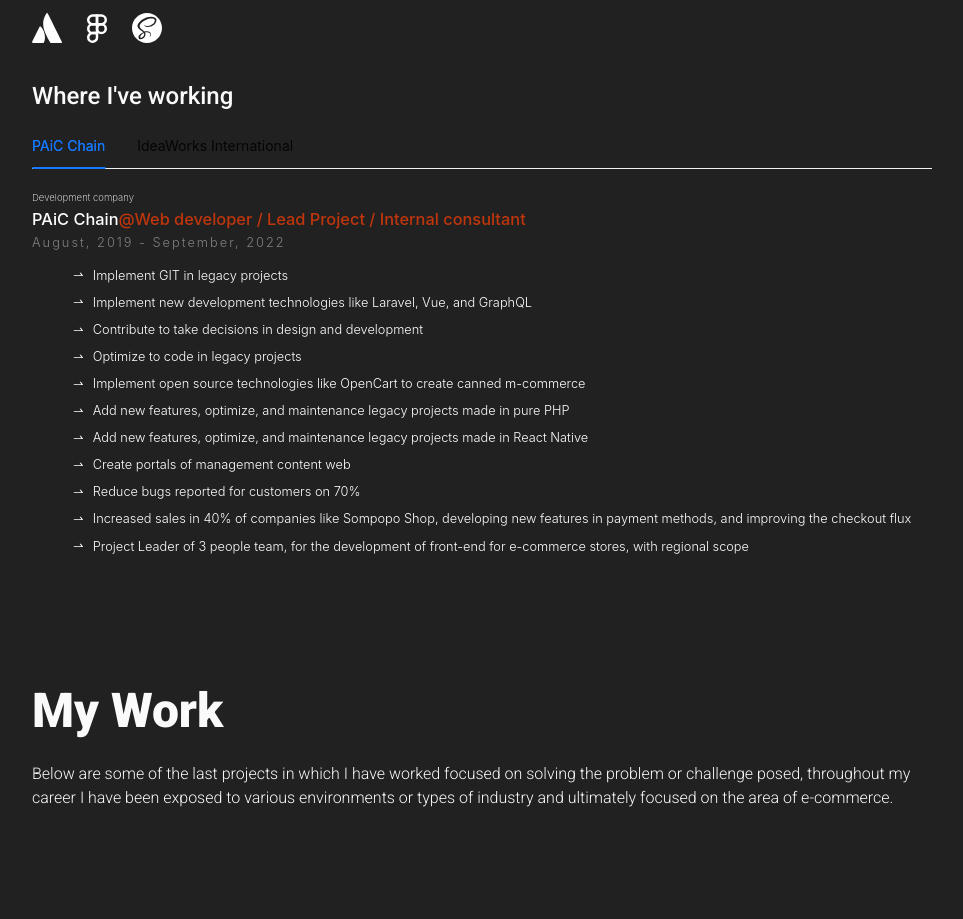
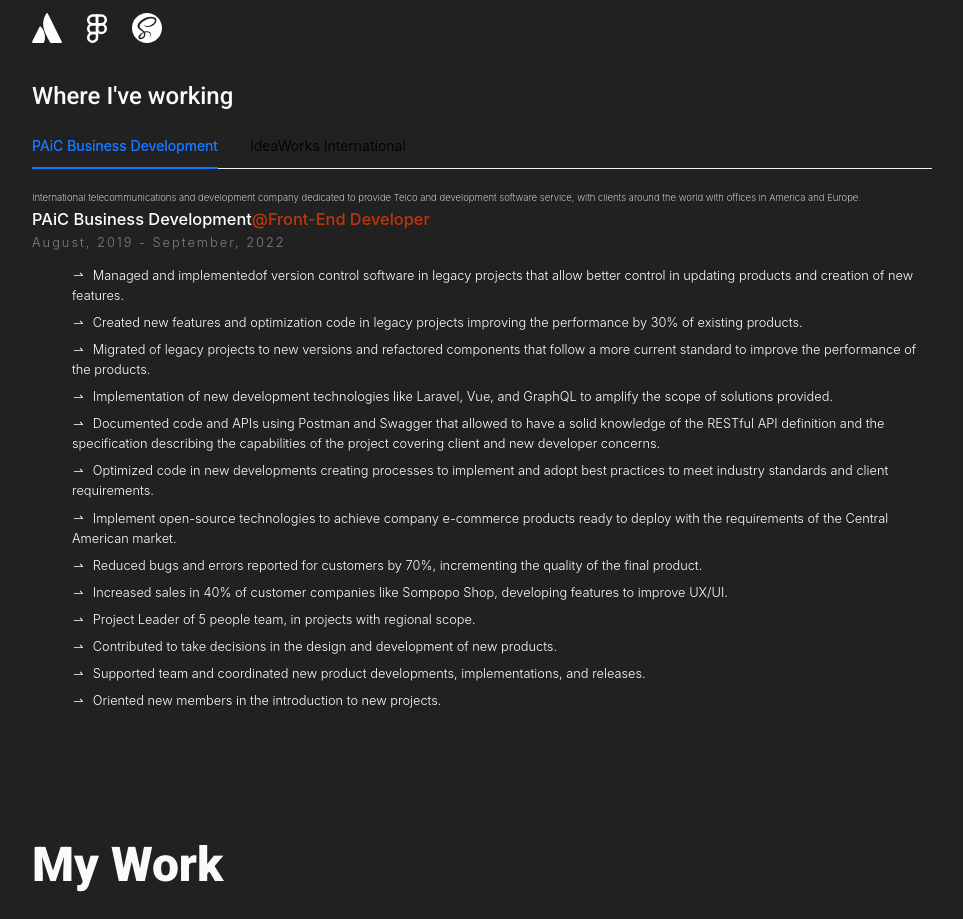
Before and after one commit to nolasco7a/portfalio, a React (Create React App) app: page / in a window 1280 px wide. Shown: the part 1860-2779 px from the top of the page, without its empty margins (158-1121 px from the left). Built offline with nearby package versions, Linux system fonts and the light colour scheme.

Commit message:
portfolio update

```diff
--- a/src/json/ivewokred.json
+++ b/src/json/ivewokred.json
@@ -1,39 +1,43 @@
 [
   {
-    "company":"PAiC Chain",
+    "company":"PAiC Business Development",
     "year":"August, 2019 - September, 2022",
-    "type":"Development company",
+    "type":"International telecommunications and development company dedicated to provide Telco and development software service, with clients around the world with offices in America and Europe.",
     "url": "https://paic-chain.com/",
-    "job": "Web developer / Lead Project / Internal consultant",
+    "job": "Front-End Developer",
     "contributions":[
-       "Implement GIT in legacy projects",
-        "Implement new development technologies like Laravel, Vue, and GraphQL",
-        "Contribute to take decisions in design and development",
-        "Optimize to code in legacy projects",
-        "Implement open source technologies like OpenCart to create canned m-commerce",
-        "Add new features, optimize, and maintenance legacy projects made in pure PHP",
-        "Add new features, optimize, and maintenance legacy projects made in React Native",
-        "Create portals of management content web",
-        "Reduce bugs reported for customers on 70%",
-        "Increased sales in 40% of companies like Sompopo Shop, developing new features in payment methods, and improving the checkout flux",
-        "Project Leader of 3 people team, for the development of front-end for e-commerce stores, with regional scope"
+        "Managed and implementedof version control software in legacy projects that allow better control in updating products and creation of new features.",
+        "Created new features and optimization code in legacy projects improving the performance by 30% of existing products.",
+        "Migrated of legacy projects to new versions and refactored components that follow a more current standard to improve the performance of the products.",
+        "Implementation of new development technologies like Laravel, Vue, and GraphQL to amplify the scope of solutions provided.",
+        "Documented code and APIs using Postman and Swagger that allowed to have a solid knowledge of the RESTful API definition and the specification describing the capabilities of the project covering client and new developer concerns.",
+        "Optimized code in new developments creating processes to implement and adopt best practices to meet industry standards and client requirements.",
+        "Implement open-source technologies to achieve company e-commerce products ready to deploy with the requirements of the Central American market.",
+        "Reduced bugs and errors reported for customers by 70%, incrementing the quality of the final product.",
+        "Increased sales in 40% of customer companies like Sompopo Shop, developing features to improve UX/UI.",
+        "Project Leader of 5 people team, in projects with regional scope.",
+        "Contributed to take decisions in the design and development of new products.",
+        "Supported team and coordinated new product developments, implementations, and releases.",
+        "Oriented new members in the introduction to new projects."
       ]
   },
   {
     "company":"IdeaWorks International",
     "year":"May, 2018 - August, 2019",
-    "type":"Digital transformation company",
+    "type":"Multi-National Marketing Agency with scope regional in Central and South America dedicated to digital transformation of companies.",
     "url": "https://ideaworks.la/sv",
     "job": "Web developer / Lead Project",
     "contributions":[
-      "Implement technologies and optimize time and design like Laravel, Vue, Figma, Postman, and Sass",
-      "Implement a web security process by using authentication library Auth0 to improve the security.",
-      "Direction and Planification of new web projects",
-      "Train new developers",
-      "Optimize UI/UX of web projects in collaboration with creativity department",
-      "Implement SVG animations in a web project",
-      "Create rules and good practice coding",
-      "Project Leader of 2 people team"
+      "Analyzed new opportunities to implement new development technologies and efficient work.",
+      "Incursioned into new markets developing tech solutions for companies.",
+      "Directioned and planification of new Web projects.",
+      "Managed control and security of databases.",
+      "Improved web design process by implementing technologies like Figma for Designers and SASS for developers.",
+      "Implemented of web security process by using the authentication library Auth0 to improve security.",
+      "Optimized UI/UX of web projects in collaboration with the creativity department.",
+      "Created rules and good practice coding.",
+      "Project Leader of 3 people team.",
+      "Oriented and trained new developers."
      ]
   }
 ]
--- a/src/json/projects.json
+++ b/src/json/projects.json
@@ -7,15 +7,6 @@
     "image": "../images/projects/sompopo_shop/image_1.png",
     "stack_tech":["react native", "redux", "fetch", "style components"],
     "type_application": "Mobile App"
-  },
-  {
-    "title": "Sompopo Suppliers",
-    "url_web": "http://proveedores.sompopo.com/",
-    "description": ["Sompopo suppliers is a platform for managing products, suppliers and wineries associated with the sompopo ecosystem."
-  ],
-    "image": "../images/projects/sompopo_proveedores/image_1.png",
-    "stack_tech": ["laravel", "vue", "vuex", "axios", "bootstrap"],
-    "type_application": "platform web"
   },
   {
     "title": "Supermercados Diprova",
--- a/src/views/About.js
+++ b/src/views/About.js
@@ -40,7 +40,7 @@
           <div className='about_maininformation'>
             <h1 className='title'>About</h1>
             <p className='introduction'>
-              Hi! <strong>Front-end Developer</strong> with 4+ years of experience
+              Hi! <strong>Front-end Developer</strong> with 5+ years of experience
             </p>
             <p className='information'>
               Designing and developing multiple web-based applications, incorporating a range of technologies like JavaScript, PHP, React, Vue, React-Native, GraphQL, API Rest, Axios, MySQL and Laravel Focused on delivering exceptional customer experiences and developing efficient and optimized code.
--- a/src/views/MyWork.js
+++ b/src/views/MyWork.js
@@ -8,7 +8,15 @@
      <div className="main_container">
       <div className='view-margin'>
         <h1 className='title'>My Work</h1>
-        <p className='information'>Below are some of the last projects in which I have worked focused on solving the problem or challenge posed, throughout my career I have been exposed to various environments or types of industry and ultimately focused on the area of e-commerce.</p>
+        <p className='information'>Below are some of the most outstanding projects I have worked on, representing only a sample of my work. It is worth mentioning that, in addition to these showcased projects, I have also participated in other complex challenges that are not of a public nature. These additional projects include the implementation of inventory management and/or user management portals, which have been of vital importance for the success of several organizations.</p>
+
+        <p className='information'>
+          These aforementioned projects are just a representative sample of my experience and skills in developing complex and customized solutions. Throughout my career, I have worked on a number of private projects that have enabled organizations to optimize their operations and achieve outstanding results. While I cannot disclose specific details due to confidentiality agreements, I am available to discuss my contributions and additional experiences in these fields in a more private setting or during a personal interview.
+        </p>
+
+        <p>
+
+        </p>
         {
          projects.map((project, i) =>
           (i+1)%2===0
```
